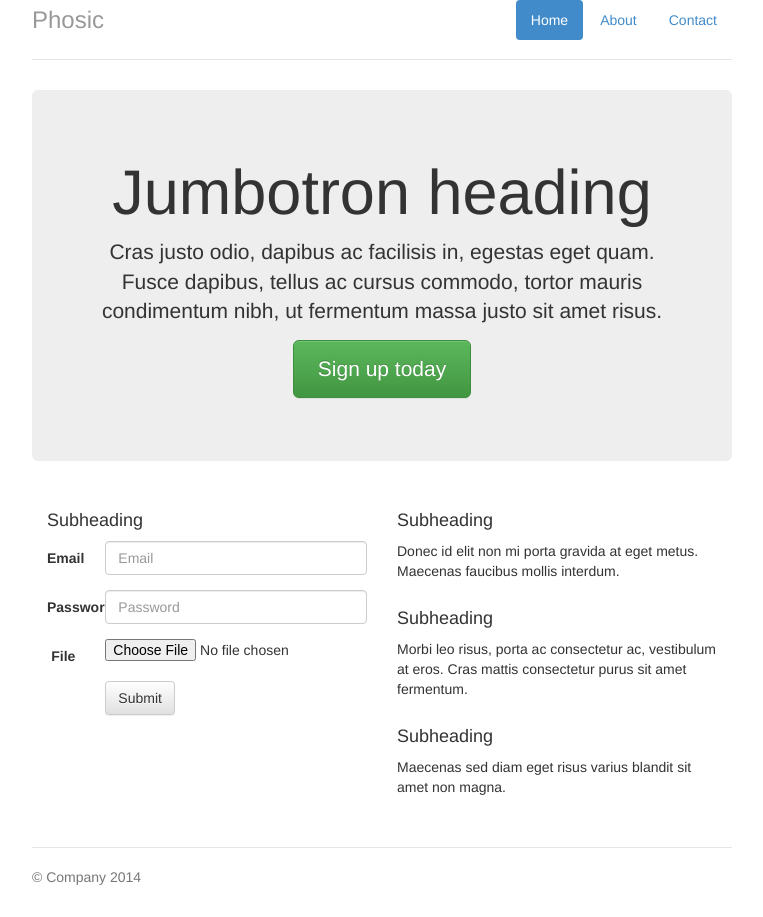
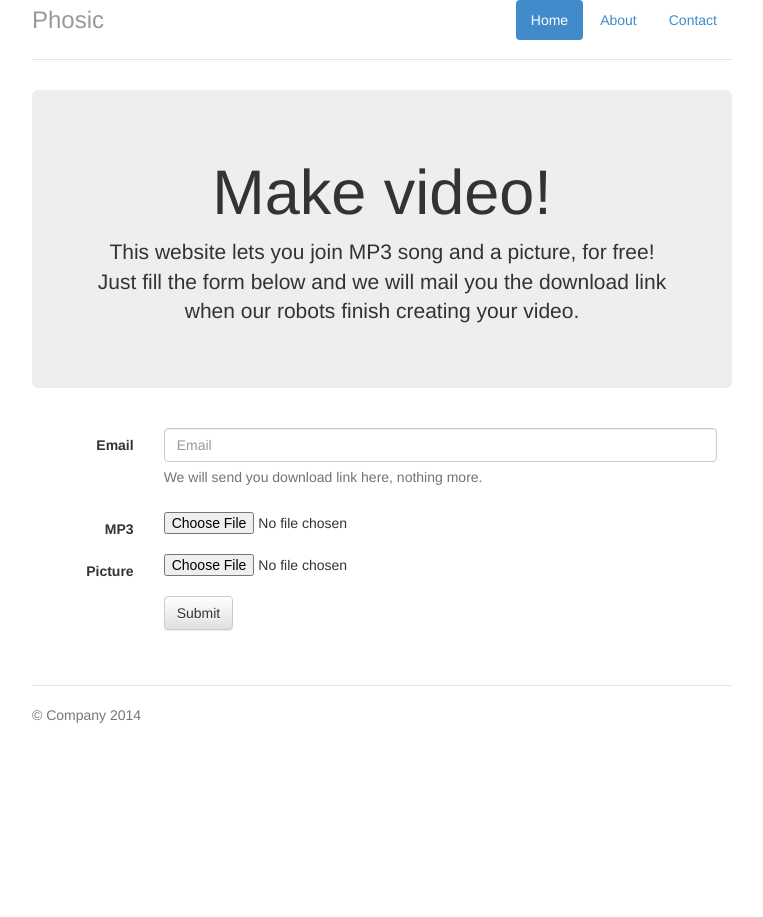
Before and after one commit to kotnik/phosic, a Flask app: page / in a window 1280 px wide. Shown: the part 20-937 px from the top of the page, without its empty margins (258-1021 px from the left). After the commit the page ends 743 px from the top, so only its background shows below. Run offline with Flask 2, Linux system fonts and the light colour scheme; some libraries are stand-ins or nearby versions.

Commit message:
html: fixed form and updated marketing text

```diff
--- a/templates/home.html
+++ b/templates/home.html
@@ -17,34 +17,36 @@
       </div>
 
       <div class="jumbotron">
-        <h1>Jumbotron heading</h1>
-        <p class="lead">Cras justo odio, dapibus ac facilisis in, egestas eget quam. Fusce dapibus, tellus ac cursus commodo, tortor mauris condimentum nibh, ut fermentum massa justo sit amet risus.</p>
-        <p><a class="btn btn-lg btn-success" href="#" role="button">Sign up today</a></p>
+        <h1>Make video!</h1>
+        <p class="lead">
+          This website lets you join MP3 song and a picture, for  free! Just
+          fill the form below and we will mail you the download link  when our
+          robots finish creating your video.
+        </p>
       </div>
 
       <div class="row marketing">
-        <div class="col-lg-6">
-
-          <h4>Subheading</h4>
-
+        <div class="col-lg-12">
             <form class="form-horizontal" role="form">
               <div class="form-group">
                 <label for="inputEmail3" class="col-sm-2 control-label">Email</label>
                 <div class="col-sm-10">
                   <input type="email" class="form-control" id="inputEmail3" placeholder="Email">
-                </div>
-              </div>
-              <div class="form-group">
-                <label for="inputPassword3" class="col-sm-2 control-label">Password</label>
-                <div class="col-sm-10">
-                  <input type="password" class="form-control" id="inputPassword3" placeholder="Password">
+                  <span class="help-block">We will send you download link here, nothing more.</span>
                 </div>
               </div>
 
               <div class="form-group">
-                <label for="exampleInputFile" class="col-sm-2 control-label">File</label>
+                <label for="mp3File" class="col-sm-2 control-label">MP3</label>
                 <div class="col-sm-10">
-                    <input type="file" id="exampleInputFile">
+                    <input type="file" id="mp3File">
+                </div>
+              </div>
+
+              <div class="form-group">
+                <label for="picFile" class="col-sm-2 control-label">Picture</label>
+                <div class="col-sm-10">
+                    <input type="file" id="picFile">
                 </div>
               </div>
 
@@ -55,18 +57,6 @@
                 </div>
               </div>
             </form>
-
-        </div>
-
-        <div class="col-lg-6">
-          <h4>Subheading</h4>
-          <p>Donec id elit non mi porta gravida at eget metus. Maecenas faucibus mollis interdum.</p>
-
-          <h4>Subheading</h4>
-          <p>Morbi leo risus, porta ac consectetur ac, vestibulum at eros. Cras mattis consectetur purus sit amet fermentum.</p>
-
-          <h4>Subheading</h4>
-          <p>Maecenas sed diam eget risus varius blandit sit amet non magna.</p>
         </div>
       </div>
 
```
